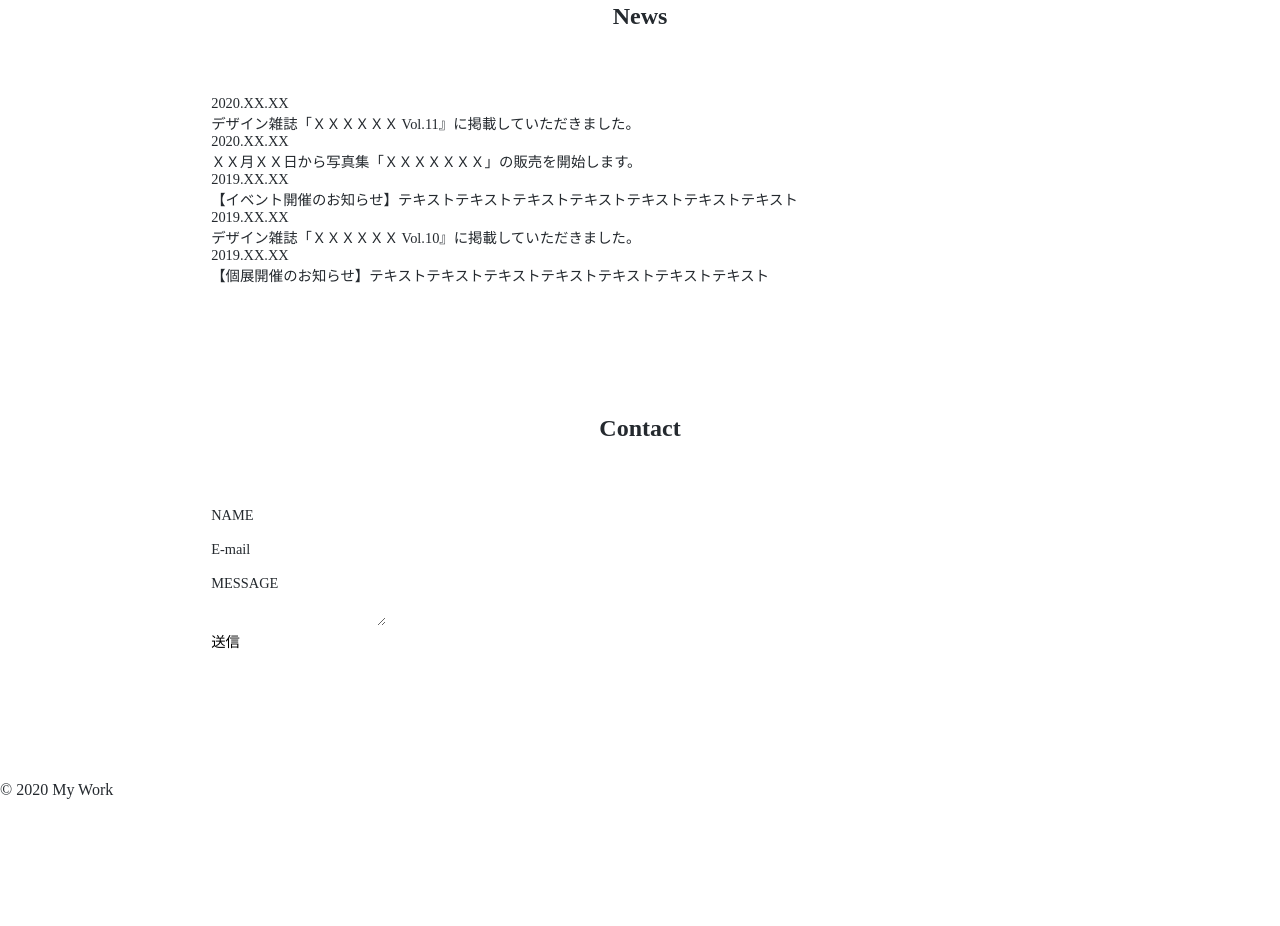
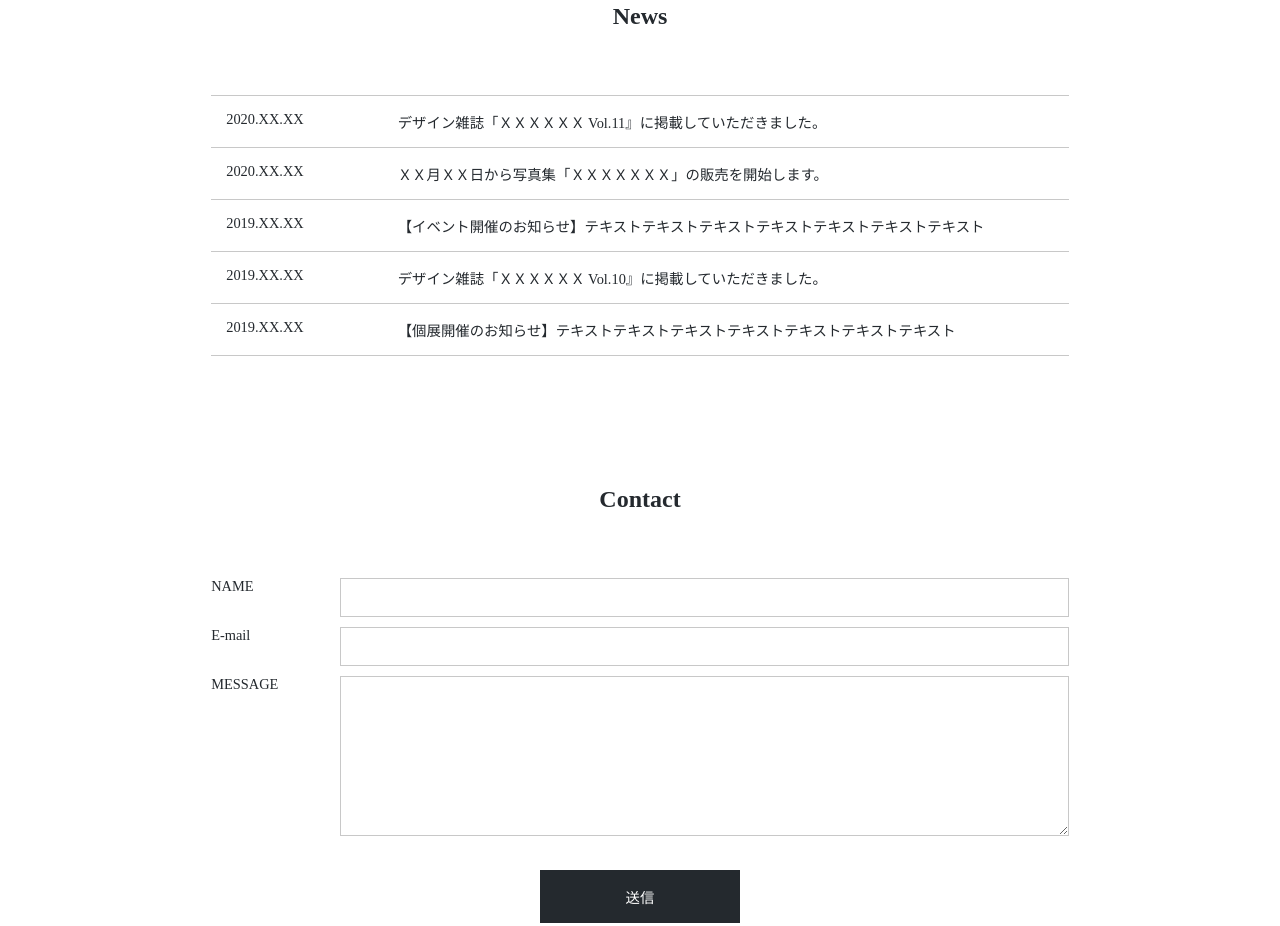
Before and after one commit to yusuke-okuno/codestep-beginner1, a plain HTML site: page index.html in a window 1280 px wide. Shown: the part 1823-2749 px from the top of the page. Before the commit the page ends 2622 px from the top, so only its background shows below. Drawn offline with Linux system fonts and the light colour scheme; some packages are replaced by stand-ins of ours.

Commit message:
Add:News、Contactのsectionとfooterの追加

```diff
--- a/style.scss
+++ b/style.scss
@@ -81,3 +81,68 @@ header {
   width: 31%;
   margin-bottom: 23px;
 }
+
+#news dl {
+  display: flex;
+  flex-wrap: wrap;
+  border-top: solid 1px #c8c8c8;
+  margin-bottom: 20px;
+      dt {
+        width: 20%;
+        border-bottom: solid 1px #c8c8c8;
+        padding: 15px;
+      }
+      dd {
+        width: 80%;
+        border-bottom: solid 1px #c8c8c8;
+        padding: 15px;
+      }
+}
+
+#contact dl {
+  display: flex;
+  flex-wrap: wrap;
+  margin-bottom: 20px;
+          dt {
+            width: 15%;
+          }
+          dd {
+            width: 85%;
+            margin-bottom: 10px;
+            input {
+              width: 100%;
+              border: solid 1px #c8c8c8;
+              padding: 10px;
+            }
+            textarea {
+              width: 100%;
+              border: solid 1px #c8c8c8;
+              padding: 10px;
+              height: 10rem;
+              // これは10行書ける高さという意味
+            }
+          }
+}
+
+#contact .button {
+  text-align: center;
+          input {
+            width: 200px;
+            background-color: #24292e;
+            color: #fff;
+            padding: 15px 0;
+            border: solid 1px #24292e;
+          }
+          input:hover {
+            background: #fff;
+            color: #24292e;
+          }
+}
+
+footer {
+  background-color: #24292e;
+  color: #fff;
+  font-size: 0.5rem;
+  padding: 10px 20px;
+  text-align: center;
+}
```
Also changed, not shown: style.css, 1 other file.
